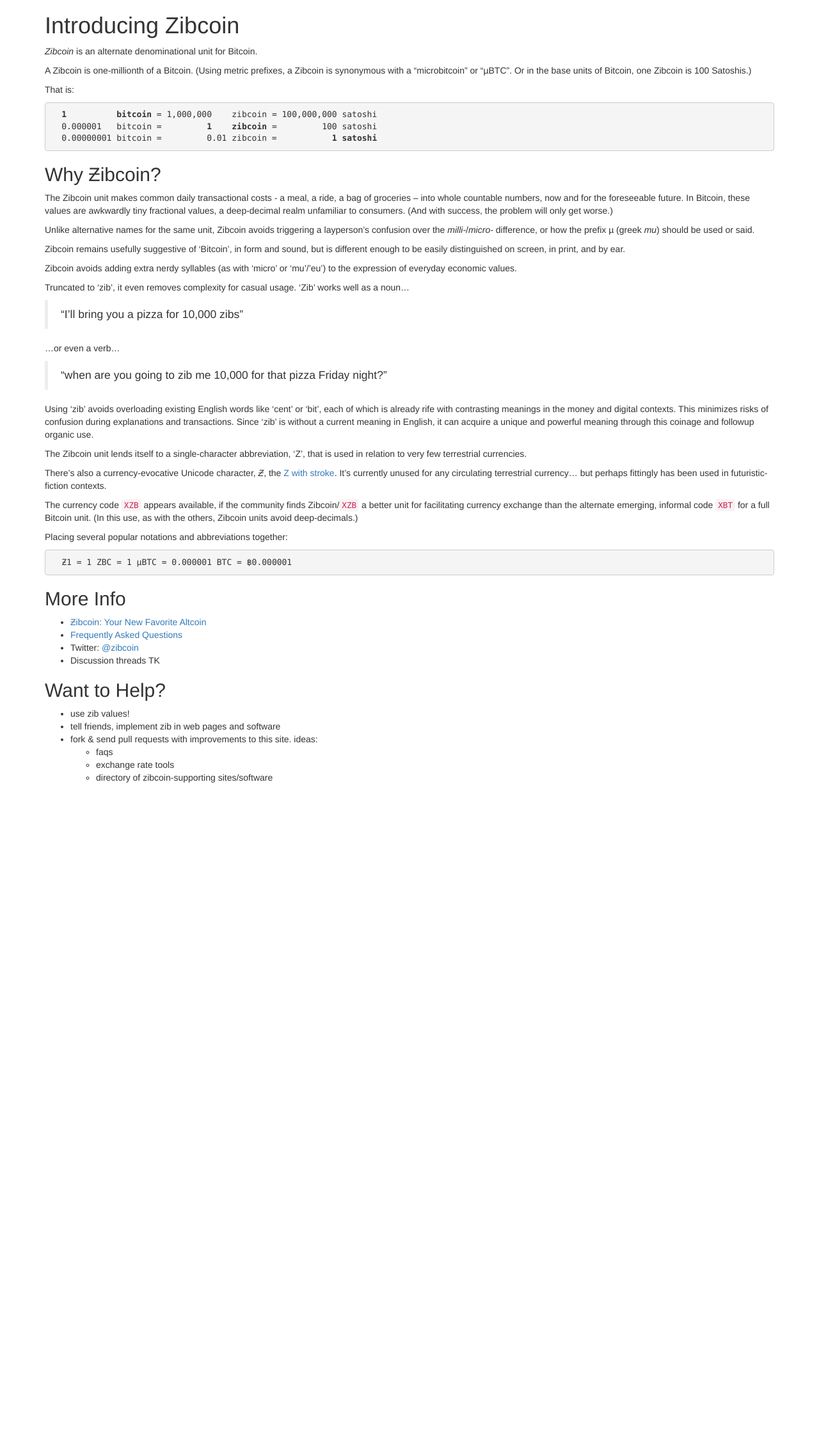
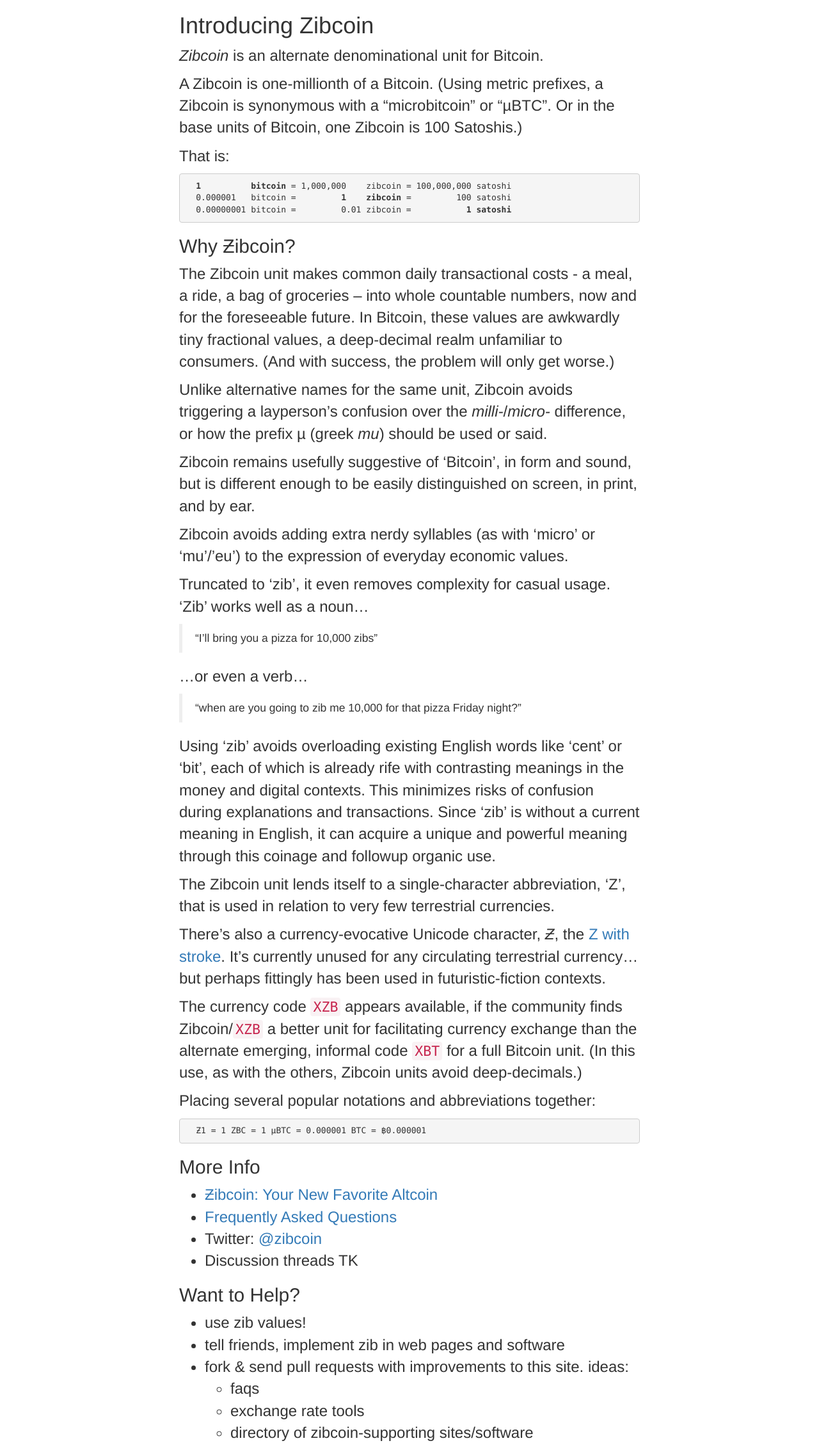
Before and after one commit to gojomo/zibcoin.org, a Jekyll site: the page built from index.md, in a window 1280 px wide. Shown: the whole page at 64% size. Built offline with Jekyll 4.4.1, drawn with Linux system fonts in a browser that asks for light colours; nearby versions of some CDN libraries; before the commit the page ends 1235 px from its top, so only the background shows below that.

Commit message:
Update minimal.html

```diff
--- a/_layouts/minimal.html
+++ b/_layouts/minimal.html
@@ -10,7 +10,8 @@
     <link href="//cdnjs.cloudflare.com/ajax/libs/twitter-bootstrap/3.1.1/css/bootstrap.min.css" rel="stylesheet">
 
     <style>
-      .body { font-size: 24px;}
+    body { font-size: 24px;}
+    .container { max-width: 750px;}
     </style>
     <!-- HTML5 Shim and Respond.js IE8 support of HTML5 elements and media queries -->
     <!-- WARNING: Respond.js doesn't work if you view the page via file:// -->
```
